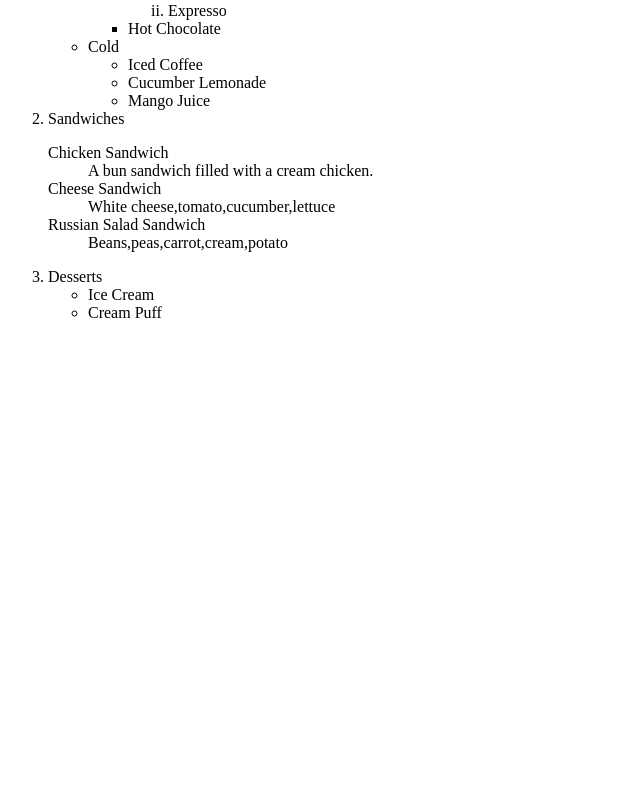
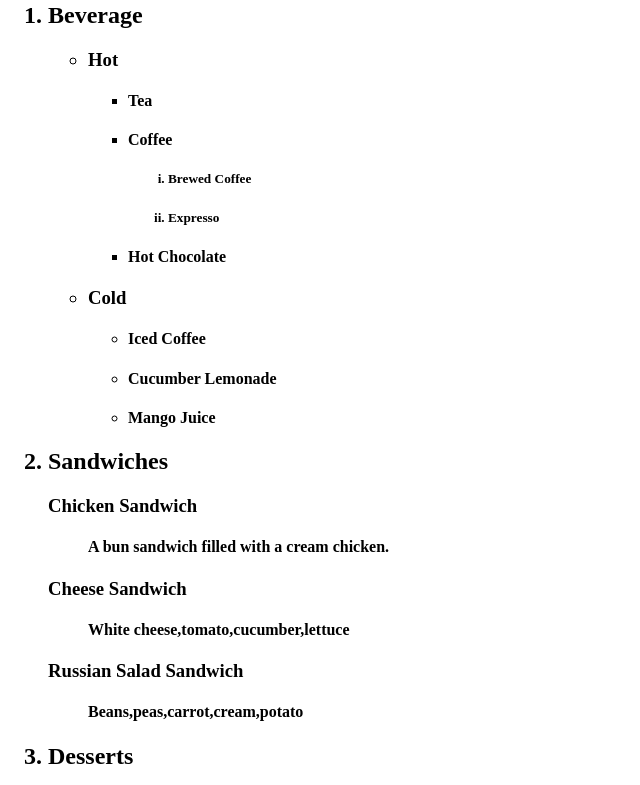
Before and after one commit to gera17-jpg/udemy_menu, a plain HTML site: page index.html in a window 1280 px wide. Shown: the part 104-889 px from the top of the page, without its empty margins (0-640 px from the left). Before the commit the page ends 800 px from the top, so only its background shows below. Drawn offline with Linux system fonts and the light colour scheme.

Commit message:
Update index.html

```diff
--- a/index.html
+++ b/index.html
@@ -5,39 +5,41 @@
     <title>Samples</title>
   </head>
   <body>
+    <img src='' alt='logo'>
+    <h1>Menu</h1>
     <ol>
-      <li>Beverage</li>
+      <h2><li>Beverage</li></h2>
         <ul style='list-style-type:circle'>
-          <li>Hot</li>
+          <h3><li>Hot</li></h3>
             <ul style='list-style-type:square'>
-              <li>Tea</li>
-              <li>Coffee</li>
+              <h4><li>Tea</li></h4>
+              <h4><li>Coffee</li></h4>
                 <ol type='i'>
-                  <li>Brewed Coffee</li>
-                  <li>Expresso</li>
+                  <h5><li>Brewed Coffee</li></h5>
+                  <h5><li>Expresso</li></h5>
                 </ol>
-              <li>Hot Chocolate</li>
+              <h4><li>Hot Chocolate</li></h4>
             </ul>
-          <li>Cold</li>
+          <h3><li>Cold</li></h3>
             <ul style='list-style-type:circle'>
-              <li>Iced Coffee</li>
-              <li>Cucumber Lemonade</li>
-              <li>Mango Juice</li>
+              <h4><li>Iced Coffee</li></h4>
+              <h4><li>Cucumber Lemonade</li></h4>
+              <h4><li>Mango Juice</li></h4>
             </ul>
         </ul>
-      <li>Sandwiches</li>
+      <h2><li>Sandwiches</li></h2>
         <dl>
-          <dt>Chicken Sandwich</dt>
-          <dd>A bun sandwich filled with a cream chicken.</dd>
-          <dt>Cheese Sandwich</dt>
-          <dd>White cheese,tomato,cucumber,lettuce</dd>
-          <dt>Russian Salad Sandwich</dt>
-          <dd>Beans,peas,carrot,cream,potato</dd>
+          <h3><dt>Chicken Sandwich</dt></h3>
+          <h4><dd>A bun sandwich filled with a cream chicken.</dd></h4>
+          <h3><dt>Cheese Sandwich</dt></h3>
+          <h4><dd>White cheese,tomato,cucumber,lettuce</dd></h4>
+          <h3><dt>Russian Salad Sandwich</dt></h3>
+          <h4><dd>Beans,peas,carrot,cream,potato</dd></h4>
         </dl>
-      <li>Desserts</li>
+      <h2><li>Desserts</li></h2>
         <ul style='list-style-type:circle'>
-          <li>Ice Cream</li>
-          <li>Cream Puff</li>
+          <h3><li>Ice Cream</li></h3>
+          <h3><li>Cream Puff</li></h3>
         </ul>
     </ol>
   </body>
```
